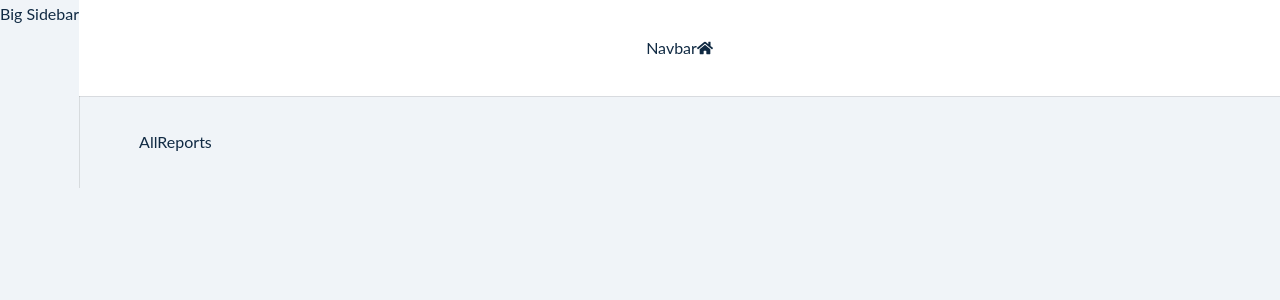
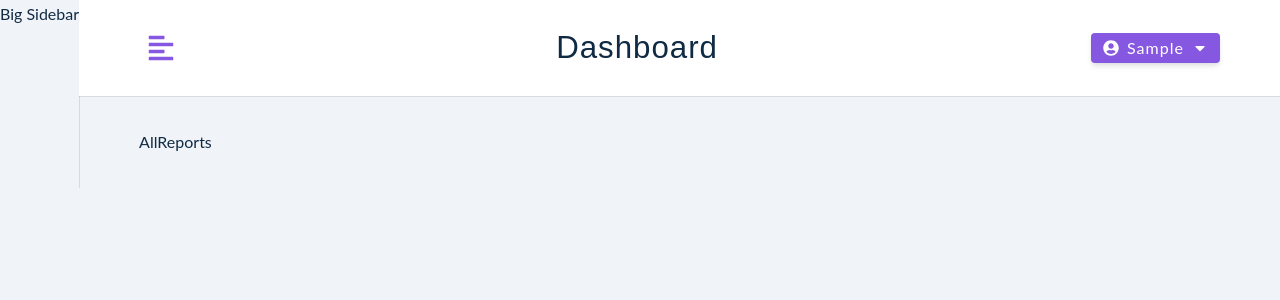
Before and after one commit to nelkalm/ReportSageApp, a React (Create React App) app in the folder client/: page / in a window 1280 px wide. Shown: the top 300 px of the page. Built offline with nearby package versions, Linux system fonts and the light colour scheme; sample sign-in values are in the browser's storage.

Commit message:
logout user implemented

```diff
--- a/client/src/components/Navbar.js
+++ b/client/src/components/Navbar.js
@@ -1,12 +1,41 @@
-import React from "react";
+import React, { useState } from "react";
 import Wrapper from "../assets/wrappers/Navbar";
-import { FaHome } from "react-icons/fa";
+import { FaAlignLeft, FaUserCircle, FaCaretDown } from "react-icons/fa";
+import { useAppContext } from "../context/appContext";
+import Logo from "./Logo";
 
 const Navbar = () => {
+  const { toggleSidebar, logOutUser, user } = useAppContext();
+
+  const [showLogout, setShowLogout] = useState(false);
+
   return (
     <Wrapper>
-      <div>Navbar</div>
-      <FaHome />
+      <div className="nav-center">
+        <button type="button" className="toggle-btn" onClick={toggleSidebar}>
+          <FaAlignLeft />
+        </button>
+        <div>
+          <Logo />
+          <h3 className="logo-text">Dashboard</h3>
+        </div>
+        <div className="btn-container">
+          <button
+            type="button"
+            className="btn"
+            onClick={() => setShowLogout(!showLogout)}
+          >
+            <FaUserCircle />
+            {user?.firstName}
+            <FaCaretDown />
+          </button>
+          <div className={showLogout ? "dropdown show-dropdown" : "dropdown"}>
+            <button type="button" className="dropdown-btn" onClick={logOutUser}>
+              Sign out
+            </button>
+          </div>
+        </div>
+      </div>
     </Wrapper>
   );
 };
--- a/client/src/context/actions.js
+++ b/client/src/context/actions.js
@@ -8,3 +8,7 @@ export const REGISTER_USER_ERROR = "REGISTER_USER_ERROR";
 export const LOGIN_USER_BEGIN = "LOGIN_USER_BEGIN";
 export const LOGIN_USER_SUCCESS = "LOGIN_USER_SUCCESS";
 export const LOGIN_USER_ERROR = "LOGIN_USER_ERROR";
+
+export const TOGGLE_SIDEBAR = "TOGGLE_SIDEBAR";
+
+export const LOGOUT_USER = "LOGOUT_USER";
--- a/client/src/context/appContext.js
+++ b/client/src/context/appContext.js
@@ -8,6 +8,8 @@ import {
   LOGIN_USER_BEGIN,
   LOGIN_USER_SUCCESS,
   LOGIN_USER_ERROR,
+  TOGGLE_SIDEBAR,
+  LOGOUT_USER,
 } from "./actions";
 
 import reducer from "./reducer";
@@ -26,6 +28,7 @@ const initialState = {
   token: token,
   userProgramType: userProgramType || "",
   reportProgramType: userProgramType || "",
+  showSidebar: false,
 };
 
 const AppContext = React.createContext();
@@ -107,9 +110,25 @@ const AppProvider = ({ children }) => {
     clearAlert();
   };
 
+  const toggleSidebar = () => {
+    dispatch({ type: TOGGLE_SIDEBAR });
+  };
+
+  const logOutUser = () => {
+    dispatch({ type: LOGOUT_USER });
+    removeUserFromLocalStorage();
+  };
+
   return (
     <AppContext.Provider
-      value={{ ...state, displayAlert, registerUser, loginUser }}
+      value={{
+        ...state,
+        displayAlert,
+        registerUser,
+        loginUser,
+        toggleSidebar,
+        logOutUser,
+      }}
     >
       {children}
     </AppContext.Provider>
--- a/client/src/context/reducer.js
+++ b/client/src/context/reducer.js
@@ -7,7 +7,11 @@ import {
   LOGIN_USER_BEGIN,
   LOGIN_USER_SUCCESS,
   LOGIN_USER_ERROR,
+  TOGGLE_SIDEBAR,
+  LOGOUT_USER,
 } from "./actions";
+
+import { initialState } from "./appContext";
 
 const reducer = (state, action) => {
   if (action.type === DISPLAY_ALERT) {
@@ -76,6 +80,21 @@ const reducer = (state, action) => {
       alertText: action.payload.msg,
     };
   }
+  if (action.type === TOGGLE_SIDEBAR) {
+    return {
+      ...state,
+      showSidebar: !state.showSidebar,
+    };
+  }
+  if (action.type === LOGOUT_USER) {
+    return {
+      ...initialState,
+      user: null,
+      token: null,
+      userProgramType: "",
+      reportProgramType: "",
+    };
+  }
 
   throw new Error(`no such action: ${action.type}`);
 };
```
